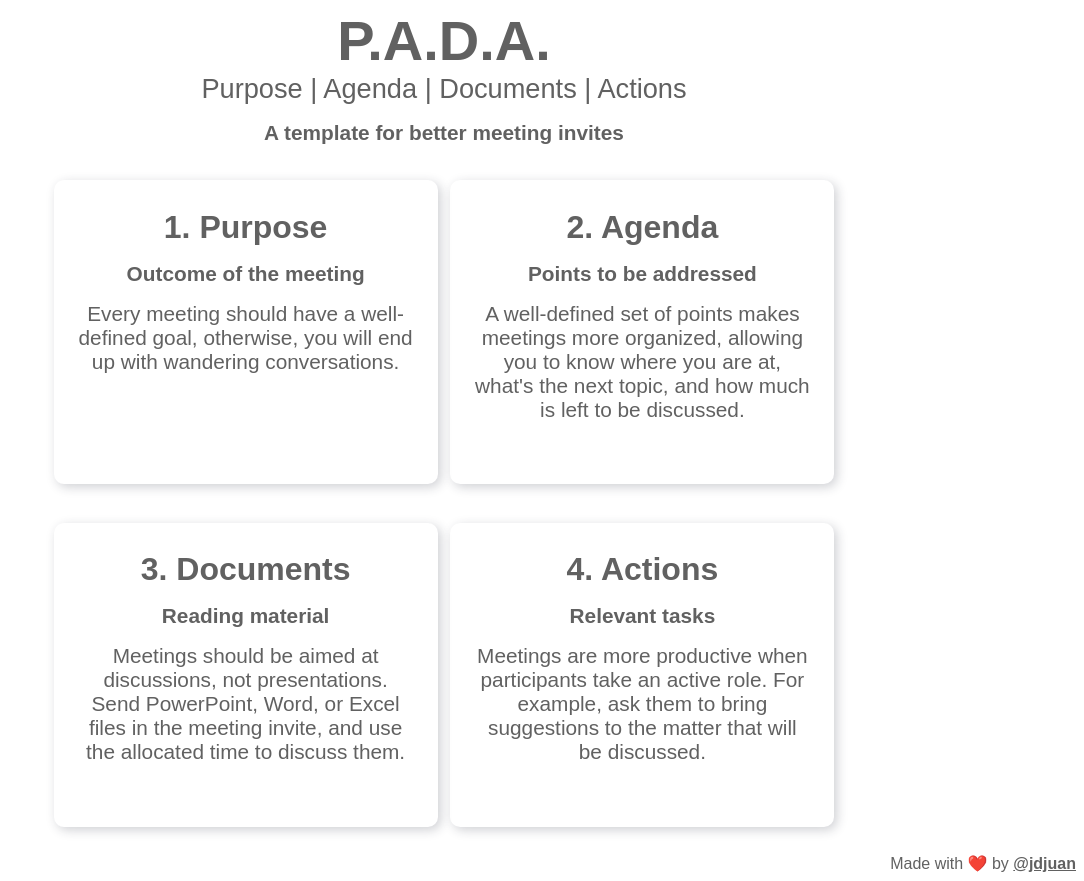
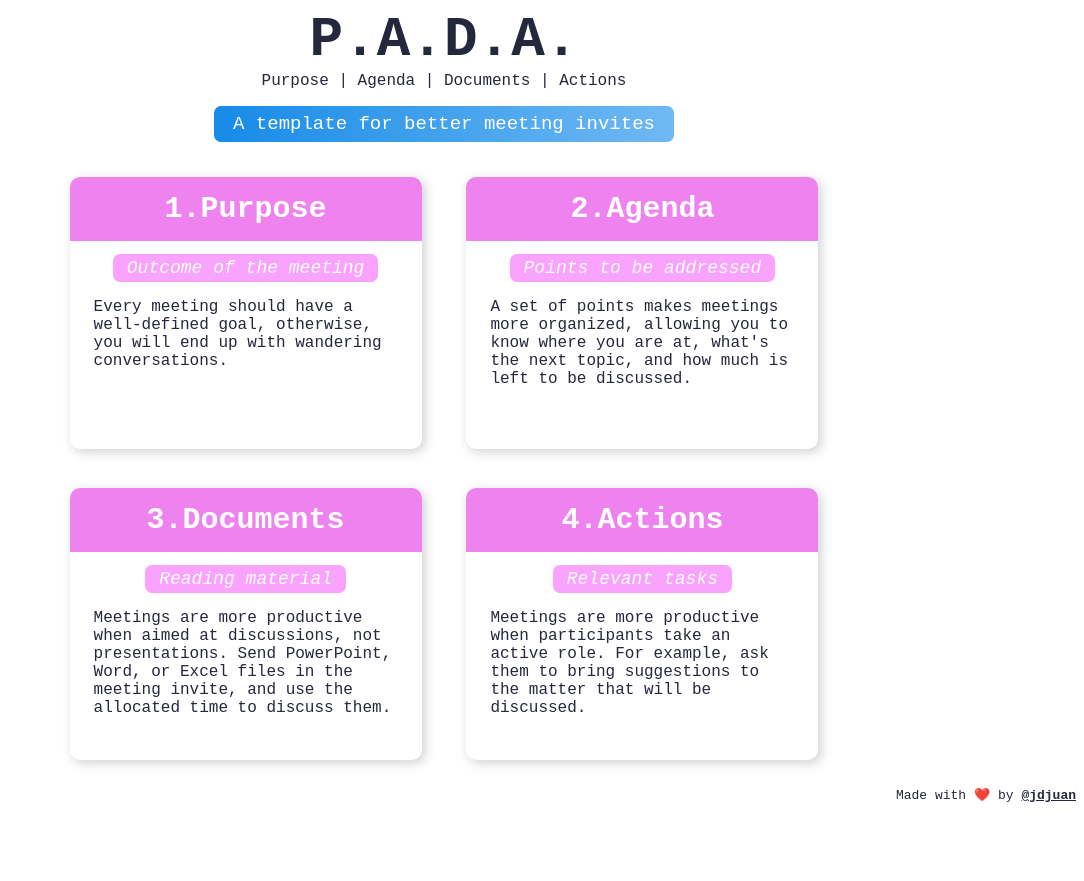
Before and after one commit to jdjuan/pada, an Angular app: page / in a window 1280 px wide. Shown: the whole page, without its empty margins (196-1280 px from the left). After the commit the page ends 811 px from the top, so only its background shows below. Built offline with nearby package versions, Linux system fonts and the light colour scheme.

Commit message:
feat: add new styling to PADA

```diff
--- a/src/app/app.component.html
+++ b/src/app/app.component.html
@@ -3,19 +3,17 @@
     <h1>P.A.D.A.</h1>
     <p class="smaller">Purpose | Agenda | Documents | Actions</p>
   </header>
-  <section class="description">
-    <p class="accent">
-      A template for <span class="underline">better</span> meeting invites
-    </p>
+  <section class="tagline">
+    A template for <span class="underline">better</span> meeting invites
   </section>
   <section class="content">
     <div class="row">
       <div class="card">
         <div class="header">
-          <h3>1. Purpose</h3>
+          <h3>1.Purpose</h3>
           <p class="accent">Outcome of the meeting</p>
         </div>
-        <div class="content">
+        <div class="card-description">
           <p class="smaller">
             Every meeting should have a well-defined goal, otherwise, you will
             end up with wandering conversations.
@@ -24,14 +22,14 @@
       </div>
       <div class="card">
         <div class="header">
-          <h3>2. Agenda</h3>
+          <h3>2.Agenda</h3>
           <p class="accent">Points to be addressed</p>
         </div>
-        <div class="content">
+        <div class="card-description">
           <p class="smaller">
-            A well-defined set of points makes meetings more organized, allowing
-            you to know where you are at, what's the next topic, and how much is
-            left to be discussed.
+            A set of points makes meetings more organized, allowing you to know
+            where you are at, what's the next topic, and how much is left to be
+            discussed.
           </p>
         </div>
       </div>
@@ -39,23 +37,23 @@
     <div class="row">
       <div class="card">
         <div class="header">
-          <h3>3. Documents</h3>
+          <h3>3.Documents</h3>
           <p class="accent">Reading material</p>
         </div>
-        <div class="content">
+        <div class="card-description">
           <p class="smaller">
-            Meetings should be aimed at discussions, not presentations. Send
-            PowerPoint, Word, or Excel files in the meeting invite, and use the
-            allocated time to discuss them.
+            Meetings are more productive when aimed at discussions, not
+            presentations. Send PowerPoint, Word, or Excel files in the meeting
+            invite, and use the allocated time to discuss them.
           </p>
         </div>
       </div>
       <div class="card">
         <div class="header">
-          <h3>4. Actions</h3>
+          <h3>4.Actions</h3>
           <p class="accent">Relevant tasks</p>
         </div>
-        <div class="content">
+        <div class="card-description">
           <p class="smaller">
             Meetings are more productive when participants take an active role.
             For example, ask them to bring suggestions to the matter that will
--- a/src/app/app.component.scss
+++ b/src/app/app.component.scss
@@ -1,4 +1,4 @@
-@import '~src/styles.scss';
+@import "~src/styles.scss";
 
 section.container {
   text-align: center;
@@ -8,19 +8,21 @@ section.container {
     font-size: 0.8rem;
   }
 
-  p.accent {
-    font-weight: 600;
-  }
-
   header {
     h1 {
       font-size: 2.5rem;
       font-weight: 800;
     }
   }
-
-  section.description {
+  .tagline {
     margin: 1rem;
+    color: white;
+    font-size: 19px;
+    border-radius: 7px;
+    display: inline-block;
+    background-image: linear-gradient(90deg, #1300ff, #c81bd5);
+    background-image: linear-gradient(90deg, #168be8, #70b9f3);
+    padding: 7px 19px;
   }
 
   section.content {
@@ -35,10 +37,10 @@ section.container {
 
     div.card {
       max-width: 22rem;
-      margin: 1.2rem 0.4rem;
+      margin: 1.2rem 1.4rem;
       border-radius: 10px;
       height: 17rem;
-      padding: 1rem;
+
       box-shadow: 3px 3px 11px 0px #25283d38;
 
       p {
@@ -55,8 +57,8 @@ section.container {
         }
       }
 
-      div.content {
-        margin: 0rem 0.1rem;
+      div.card-description {
+        margin: 0rem 1.1rem;
       }
     }
   }
@@ -86,11 +88,11 @@ footer {
     }
 
     p.smaller {
-      font-size: 1.7rem;
+      font-size: 1rem;
     }
 
     p.accent {
-      font-size: 1.3rem;
+      font-size: 2rem;
     }
 
     section.content {
@@ -101,9 +103,36 @@ footer {
           font-size: 1.3rem;
         }
 
+        p.smaller {
+          font-size: 1rem;
+          text-align: left;
+        }
+
         div.header {
+          margin: 0;
           h3 {
-            font-size: 2rem;
+            // background-image: linear-gradient(90deg, #1300ff, #c81bd5)
+            // background-color: #cc1ed9;
+            background-color: violet;
+            // background-image: linear-gradient(90deg, darkviolet, violet);
+            color: white;
+            margin: 0;
+            font-size: 30px;
+            padding: 15px;
+            border-radius: 10px 10px 0 0;
+          }
+          p {
+            font-size: 18px;
+            font-style: italic;
+            margin: 13px;
+            background-color: blueviolet;
+            background-color: violet;
+            background-color: #f9a3ff;
+            color: white;
+            border-radius: 7px;
+            padding: 4px 14px;
+            display: inline-block;
+            margin-bottom: 0px;
           }
         }
       }
--- a/src/index.html
+++ b/src/index.html
@@ -1,11 +1,32 @@
 <!DOCTYPE html>
 <html lang="en">
   <head>
+    <!-- Global site tag (gtag.js) - Google Analytics -->
+    <script
+      async
+      src="https://www.googletagmanager.com/gtag/js?id=UA-154574628-1"
+    ></script>
+    <script>
+      window.dataLayer = window.dataLayer || [];
+      function gtag() {
+        dataLayer.push(arguments);
+      }
+      gtag("js", new Date());
+      gtag("config", "UA-154574628-1");
+    </script>
     <meta charset="utf-8" />
     <title>P.A.D.A.</title>
     <base href="/" />
     <meta name="viewport" content="width=device-width, initial-scale=1" />
     <link rel="icon" type="image/x-icon" href="favicon.ico" />
+    <meta property="og:title" content="P.A.D.A." />
+    <meta
+      property="og:description"
+      content="A template for better meeting invites."
+    />
+    <meta property="og:image" content="" />
+    <meta property="og:url" content="https://github.io/jdjuan/pada" />
+    <meta name="twitter:card" content="summary_large_image" />
   </head>
   <body>
     <app-root></app-root>
--- a/src/styles.scss
+++ b/src/styles.scss
@@ -1,21 +1,20 @@
 /* You can add global styles to this file, and also import other style files */
-$primary: #616161; // text
+$primary: #25283d; // text
+// $primary: #616161; // text
 // $primary: #EFD9CE;
-$secondary: #25283D; // boxes
+$secondary: #25283d; // boxes
 $accent: white; //background
 // $accent: #25283D; //background
-
 
 body {
   color: $primary;
   background-color: $accent;
-  font-family: 'Raleway', sans-serif;
+  font-family: monospace;
 }
 
 h1,
 h2,
 h3 {
-  font-family: 'Dosis', sans-serif;
   text-align: center;
   margin: 0;
 }
```
Also changed, not shown: 1 other file (tests, documents, lock files or other folders).
